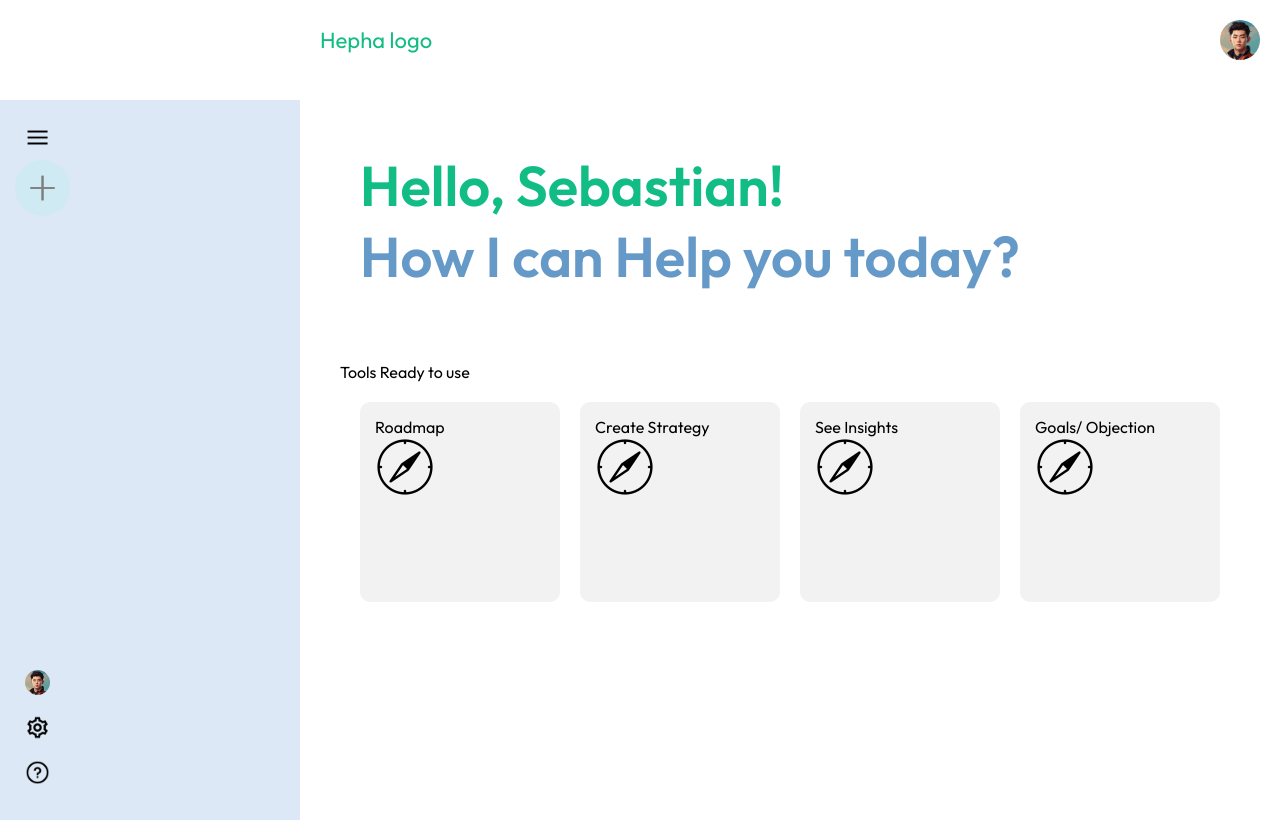
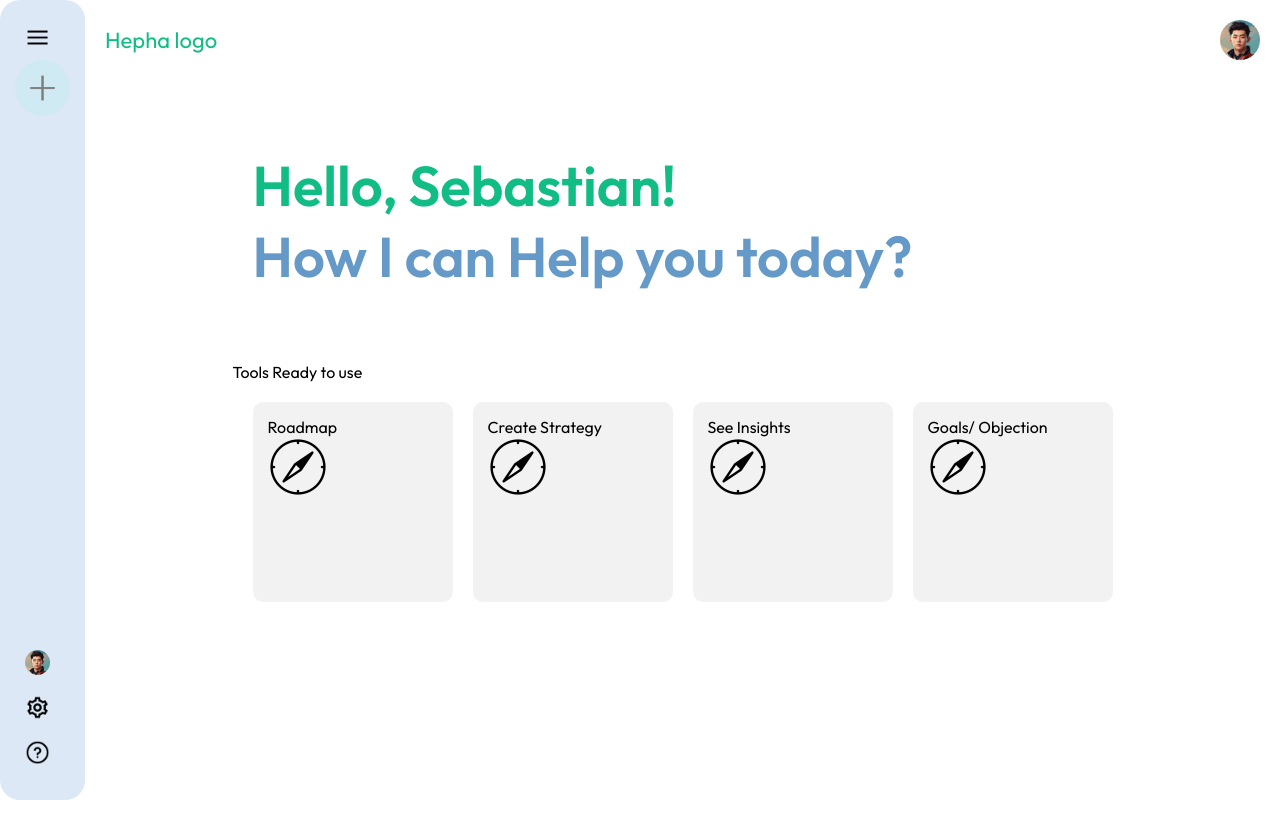
Before and after one commit to Mahmoud-8/Chat-AI, a React (Vite) app: page / in a window 1280 px wide. Built offline with nearby package versions, Linux system fonts and the light colour scheme.

Commit message:
done style for sidebar

```diff
--- a/src/components/Sidebar/Sidebar.css
+++ b/src/components/Sidebar/Sidebar.css
@@ -1,12 +1,12 @@
 .sidebar{
-    margin-top: 100px;
-    width: 300px;
-    height: 90vh;
+    height: 100vh;
     display: inline-flex;
     flex-direction: column;
     justify-content: space-between;
     background-color: rgb(220, 232, 245);
     padding: 25px 15px;
+    border-radius: 20px;
+
 }
 
 .sidebar img{
```
